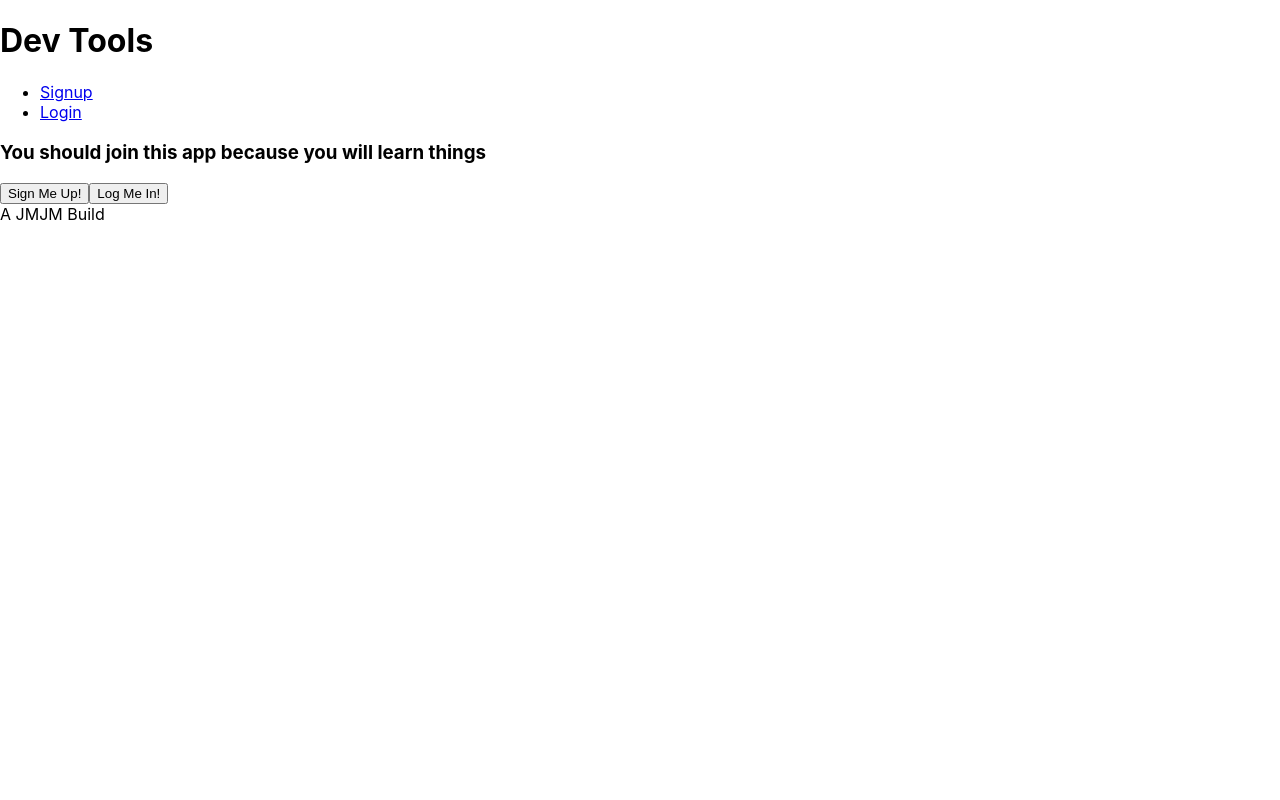
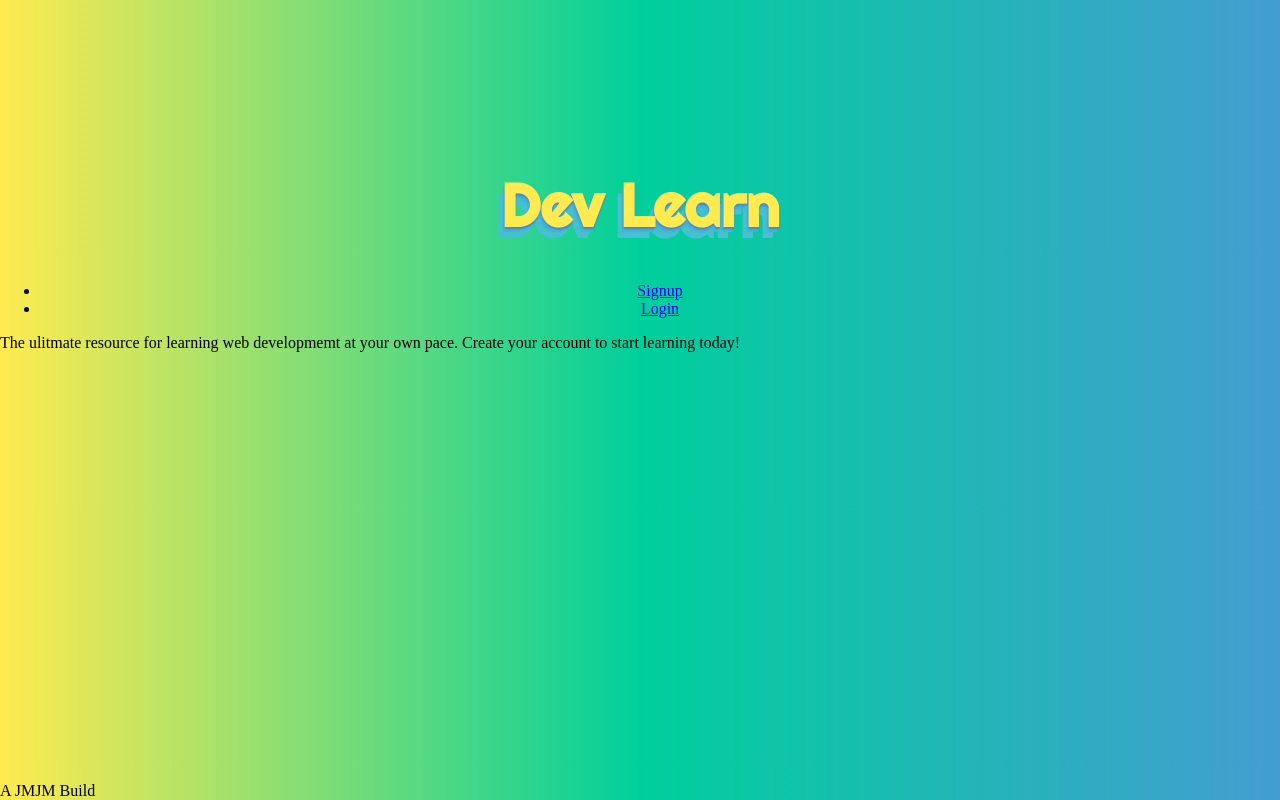
Before and after one commit to jess-smith49/dev-tools, a React (Create React App) app in the folder client/: page / in a window 1280 px wide. Built offline with nearby package versions, Linux system fonts and the light colour scheme.

Commit message:
created gradient, updated font, base layout

```diff
--- a/client/package.json
+++ b/client/package.json
@@ -42,5 +42,10 @@
       "last 1 firefox version",
       "last 1 safari version"
     ]
+  },
+  "devDependencies": {
+    "autoprefixer": "^9.8.6",
+    "postcss-cli": "^8.3.1",
+    "tailwindcss": "^2.0.3"
   }
 }
--- a/client/src/App.css
+++ /dev/null
@@ -1,38 +0,0 @@
-.App {
-  text-align: center;
-}
-
-.App-logo {
-  height: 40vmin;
-  pointer-events: none;
-}
-
-@media (prefers-reduced-motion: no-preference) {
-  .App-logo {
-    animation: App-logo-spin infinite 20s linear;
-  }
-}
-
-.App-header {
-  background-color: #282c34;
-  min-height: 100vh;
-  display: flex;
-  flex-direction: column;
-  align-items: center;
-  justify-content: center;
-  font-size: calc(10px + 2vmin);
-  color: white;
-}
-
-.App-link {
-  color: #61dafb;
-}
-
-@keyframes App-logo-spin {
-  from {
-    transform: rotate(0deg);
-  }
-  to {
-    transform: rotate(360deg);
-  }
-}
--- a/client/src/App.js
+++ b/client/src/App.js
@@ -1,4 +1,4 @@
-import './App.css';
+import "tailwindcss/tailwind.css"
 import React from 'react';
 import { ApolloProvider } from "@apollo/react-hooks";
 import ApolloClient from 'apollo-boost';
@@ -13,7 +13,6 @@ import Header from './components/Header';
 import Footer from './components/Footer'
 //page imports
 import Signup from './pages/SignupForm';
-import Landing from './pages/Landing';
 import Login from './pages/LoginForm';
 
 const client = new ApolloClient({
@@ -32,15 +31,17 @@ const client = new ApolloClient({
 function App() {
   return (
     <ApolloProvider client={client}>
+        <div className="apply-grad container">
       <Router>
         <Header />
-        <Switch>
-          <Route exact path='/signup' component={Signup} />
-          <Route exact path='/login' component={Login} />
-          <Route exact path='/' component={Landing} />
-        </Switch>
+        <div className="cta-text"> The ulitmate resource for learning web developmemt at your own pace. Create your account to start learning today! </div>
+          <Switch>
+            <Route exact path='/signup' component={Signup} />
+            <Route exact path='/login' component={Login} />
+          </Switch>
       </Router>
       <Footer />
+        </div>
     </ApolloProvider>
   );
 }
--- a/client/src/components/Header/index.js
+++ b/client/src/components/Header/index.js
@@ -34,7 +34,7 @@ export default function Header() {
     return(
         <header className="header-container">
             <div className="flex-wrap">
-                <h1>Dev Tools</h1>
+                <h1 className="h-lg">Dev Learn</h1>
             </div>
             <nav>
                 {showNavigation()}
--- a/client/src/index.css
+++ b/client/src/index.css
@@ -1,13 +1,30 @@
+@import url("https://fonts.googleapis.com/css2?family=Righteous&display=swap&effect=anaglyph");
 body {
   margin: 0;
-  font-family: -apple-system, BlinkMacSystemFont, 'Segoe UI', 'Roboto', 'Oxygen',
-    'Ubuntu', 'Cantarell', 'Fira Sans', 'Droid Sans', 'Helvetica Neue',
-    sans-serif;
-  -webkit-font-smoothing: antialiased;
-  -moz-osx-font-smoothing: grayscale;
 }
 
-code {
-  font-family: source-code-pro, Menlo, Monaco, Consolas, 'Courier New',
-    monospace;
+h1 {
+  font-family: "Righteous", cursive;
 }
+
+.apply-grad {
+  background-image: linear-gradient(to right, #FFEB50, #00CF9C, #449DD1);
+  width: 100vw;
+  height: 100vh;
+  padding-top: 0;
+}
+
+.header-container {
+  text-align: center;
+  padding-top: 10%;
+}
+.header-container h1 {
+  font-size: 45pt;
+  color: #FFEB50;
+  text-shadow: 0 2px 2px #4486d1, -2px 5px 1px #44b5d1, -6px 11px 0px #44c0d1;
+}
+
+.footer-container {
+  position: fixed;
+  bottom: 0;
+}
--- /dev/null
+++ b/client/src/index.scss
@@ -0,0 +1,47 @@
+$blue: #449DD1;
+$yellow: #FFEB50;
+$green: #00CF9C;
+$gradient: linear-gradient(to right, $yellow, $green, $blue );
+$fancy-font: 'Righteous', cursive;
+$pop-shadow: 0 2px 2px #4486d1,
+-2px 5px 1px #44b5d1,
+-6px 11px 0px #44c0d1;
+
+
+@import url('https://fonts.googleapis.com/css2?family=Righteous&display=swap&effect=anaglyph');
+
+body {
+    margin: 0;
+}
+
+h1 {
+    font-family: $fancy-font;
+}
+
+.apply-grad {
+    background-image: $gradient;
+    width: 100vw;
+    height: 100vh;
+    padding-top: 0;
+}
+
+.header {
+    &-container {
+        text-align: center;
+        padding-top: 10%;
+
+        h1 {
+            font-size: 45pt;
+            color: $yellow;
+            text-shadow: $pop-shadow;
+        }
+    }
+}
+
+.footer {
+
+     &-container {
+        position: fixed;
+        bottom: 0;
+    }
+}
--- a/client/src/pages/Landing/index.js
+++ /dev/null
@@ -1,12 +0,0 @@
-import React from 'react';
-
-
-export default function LandingPage() {
-    return(
-        <section className="landing-container">
-            <h3 className="landing-text">You should join this app because you will learn things</h3>
-            <button type="submit" className="login-btn">Sign Me Up!</button>
-            <button type="submit" className="signup-btn">Log Me In!</button>
-        </section>
-    )
-};
```
Also changed, not shown: client/src/pages/Dashboard/index.js (added, +15 -0 lines), 2 other files (tests, documents, lock files or other folders).
